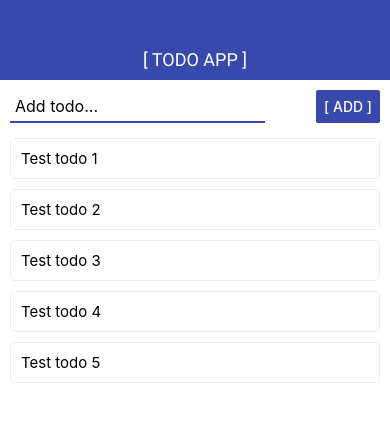
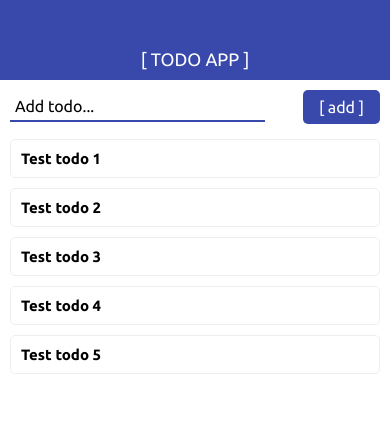
Before and after one commit to andryushque/rn-todo-app, a React Native app: screen / in a window 390 px wide. Shown: the top 422 px of the page. Built offline with nearby package versions, Linux system fonts and the light colour scheme.

Commit message:
Refactor: text and button components, theme

```diff
--- a/App.js
+++ b/App.js
@@ -72,6 +72,8 @@ const App = () => {
     let [fontsLoaded] = useFonts({
         'roboto-regular': require('./assets/fonts/Roboto/Roboto-Regular.ttf'),
         'roboto-bold': require('./assets/fonts/Roboto/Roboto-Bold.ttf'),
+        'ubuntu-regular': require('./assets/fonts/Ubuntu/Ubuntu-Regular.ttf'),
+        'ubuntu-bold': require('./assets/fonts/Ubuntu/Ubuntu-Bold.ttf'),
     });
 
     let content = (
--- a/src/components/AddTodo.js
+++ b/src/components/AddTodo.js
@@ -1,5 +1,6 @@
 import React, { useState } from 'react';
-import { StyleSheet, View, TextInput, Button, Alert } from 'react-native';
+import { StyleSheet, View, TextInput, Alert } from 'react-native';
+import { AppButton } from './ui/AppButton';
 import { THEME } from '../theme';
 
 export const AddTodo = ({ onSubmit }) => {
@@ -28,11 +29,8 @@ export const AddTodo = ({ onSubmit }) => {
                 autoCapitalize={'none'}
                 maxLength={69}
             />
-            <Button
-                title="[ Add ]"
-                color={THEME.COLOR_PRIMARY}
-                onPress={pressHandler}
-            />
+
+            <AppButton onPress={pressHandler} title={'[ Add ]'} />
         </View>
     );
 };
@@ -50,7 +48,9 @@ const styles = StyleSheet.create({
         padding: 5,
         borderStyle: 'solid',
         borderBottomWidth: 2,
-        borderBottomColor: THEME.COLOR_PRIMARY,
+        borderBottomColor: THEME.COLOR.PRIMARY,
+
+        fontFamily: THEME.FONT.PRIMARY.REGULAR,
         fontSize: 16,
     },
 });
--- a/src/components/EditModal.js
+++ b/src/components/EditModal.js
@@ -1,12 +1,6 @@
 import React, { useState } from 'react';
-import {
-    StyleSheet,
-    Modal,
-    View,
-    TextInput,
-    Button,
-    Alert,
-} from 'react-native';
+import { StyleSheet, Modal, View, TextInput, Alert } from 'react-native';
+import { AppButton } from './ui/AppButton';
 import { THEME } from '../theme';
 
 export const EditModal = ({ visible, closeModal, value, updateTodo }) => {
@@ -42,20 +36,16 @@ export const EditModal = ({ visible, closeModal, value, updateTodo }) => {
                 />
 
                 <View style={styles.buttons}>
-                    <View style={styles.button}>
-                        <Button
+                    <AppButton
                         title={'[ Cancel ]'}
-                            color={THEME.COLOR_RED}
                         onPress={onCancel}
+                        style={styles.button_cancel}
                     />
-                    </View>
-                    <View style={styles.button}>
-                        <Button
+                    <AppButton
                         title={'[ Save ]'}
-                            color={THEME.COLOR_PRIMARY}
                         onPress={onUpdate}
+                        style={styles.button_save}
                     />
-                    </View>
                 </View>
             </View>
         </Modal>
@@ -76,8 +66,9 @@ const styles = StyleSheet.create({
 
         borderStyle: 'solid',
         borderBottomWidth: 2,
-        borderBottomColor: THEME.COLOR_PRIMARY,
+        borderBottomColor: THEME.COLOR.PRIMARY,
 
+        fontFamily: THEME.FONT.PRIMARY.REGULAR,
         fontSize: 16,
     },
 
@@ -87,7 +78,12 @@ const styles = StyleSheet.create({
         width: '80%',
     },
 
-    button: {
+    button_save: {
         width: '42%',
+        backgroundColor: THEME.COLOR.PRIMARY,
+    },
+    button_cancel: {
+        width: '42%',
+        backgroundColor: THEME.COLOR.RED,
     },
 });
--- a/src/components/Navbar.js
+++ b/src/components/Navbar.js
@@ -1,11 +1,12 @@
 import React from 'react';
-import { StyleSheet, Text, View } from 'react-native';
+import { StyleSheet, View } from 'react-native';
+import { AppText } from './ui/AppText';
 import { THEME } from '../theme';
 
 export const Navbar = ({ title }) => {
     return (
         <View style={styles.navbar}>
-            <Text style={styles.text}>{title}</Text>
+            <AppText style={styles.text}>{title}</AppText>
         </View>
     );
 };
@@ -15,13 +16,12 @@ const styles = StyleSheet.create({
         alignItems: 'center',
         justifyContent: 'flex-end',
         height: 80,
-        backgroundColor: THEME.COLOR_PRIMARY,
+        backgroundColor: THEME.COLOR.PRIMARY,
     },
 
     text: {
         paddingBottom: 10,
         fontSize: 18,
-        color: THEME.COLOR_WHITE,
-        fontFamily: THEME.FONT_PRIMARY,
+        color: THEME.COLOR.WHITE,
     },
 });
--- a/src/components/TodoItem.js
+++ b/src/components/TodoItem.js
@@ -1,5 +1,6 @@
 import React from 'react';
-import { StyleSheet, View, Text, TouchableOpacity } from 'react-native';
+import { StyleSheet, View, TouchableOpacity } from 'react-native';
+import { AppTextBold } from './ui/AppTextBold';
 import { THEME } from '../theme';
 
 export const TodoItem = ({ todo, onRemove, onOpen }) => {
@@ -10,7 +11,7 @@ export const TodoItem = ({ todo, onRemove, onOpen }) => {
             onLongPress={onRemove.bind(null, todo.id)}
         >
             <View style={styles.todo}>
-                <Text style={styles.text}>{todo.title}</Text>
+                <AppTextBold style={styles.text}>{todo.title}</AppTextBold>
             </View>
         </TouchableOpacity>
     );
@@ -23,12 +24,12 @@ const styles = StyleSheet.create({
         marginBottom: 10,
         padding: 10,
         borderWidth: 1,
-        borderColor: THEME.COLOR_LIGHTGRAY,
+        borderColor: THEME.COLOR.LIGHTGRAY,
         borderRadius: 5,
     },
 
     text: {
         fontSize: 15,
-        color: THEME.COLOR_BLACK,
+        color: THEME.COLOR.BLACK,
     },
 });
--- /dev/null
+++ b/src/components/ui/AppButton.js
@@ -0,0 +1,35 @@
+import React from 'react';
+import { StyleSheet, TouchableOpacity } from 'react-native';
+import { AppText } from './AppText';
+import { THEME } from '../../theme';
+
+export const AppButton = (props) => {
+    return (
+        <TouchableOpacity
+            style={{ ...styles.default, ...props.style }}
+            activeOpacity={0.8}
+            onPress={props.onPress}
+        >
+            <AppText style={{ ...styles.defaultText, ...props.styleText }}>
+                {props.title}
+            </AppText>
+        </TouchableOpacity>
+    );
+};
+
+const styles = StyleSheet.create({
+    default: {
+        paddingVertical: 8,
+        paddingHorizontal: 16,
+        borderRadius: 5,
+        backgroundColor: THEME.COLOR.PRIMARY,
+    },
+
+    defaultText: {
+        fontFamily: THEME.FONT.PRIMARY.REGULAR,
+        fontSize: 16,
+        textTransform: 'lowercase',
+        textAlign: 'center',
+        color: THEME.COLOR.WHITE,
+    },
+});
--- a/src/components/ui/AppCard.js
+++ b/src/components/ui/AppCard.js
@@ -15,9 +15,9 @@ const styles = StyleSheet.create({
         paddingVertical: 10,
         paddingHorizontal: 5,
         borderRadius: 5,
-        backgroundColor: THEME.COLOR_WHITE,
+        backgroundColor: THEME.COLOR.WHITE,
 
-        shadowColor: THEME.COLOR_BLACK,
+        shadowColor: THEME.COLOR.BLACK,
         shadowOpacity: 0.3,
         shadowRadius: 2,
         shadowOffset: {
--- /dev/null
+++ b/src/components/ui/AppText.js
@@ -0,0 +1,17 @@
+import React from 'react';
+import { StyleSheet, Text } from 'react-native';
+import { THEME } from '../../theme';
+
+export const AppText = (props) => {
+    return (
+        <Text style={{ ...styles.default, ...props.style }}>
+            {props.children}
+        </Text>
+    );
+};
+
+const styles = StyleSheet.create({
+    default: {
+        fontFamily: THEME.FONT.PRIMARY.REGULAR,
+    },
+});
--- /dev/null
+++ b/src/components/ui/AppTextBold.js
@@ -0,0 +1,17 @@
+import React from 'react';
+import { StyleSheet, Text } from 'react-native';
+import { THEME } from '../../theme';
+
+export const AppTextBold = (props) => {
+    return (
+        <Text style={{ ...styles.default, ...props.style }}>
+            {props.children}
+        </Text>
+    );
+};
+
+const styles = StyleSheet.create({
+    default: {
+        fontFamily: THEME.FONT.PRIMARY.BOLD,
+    },
+});
--- a/src/screens/MainScreen.js
+++ b/src/screens/MainScreen.js
@@ -1,5 +1,5 @@
 import React from 'react';
-import { StyleSheet, View, FlatList, Text, Image } from 'react-native';
+import { StyleSheet, View, FlatList, Image } from 'react-native';
 import { AddTodo } from '../components/AddTodo';
 import { TodoItem } from '../components/TodoItem';
 
--- a/src/screens/TodoScreen.js
+++ b/src/screens/TodoScreen.js
@@ -1,7 +1,9 @@
 import React, { useState } from 'react';
-import { StyleSheet, View, Text, Button, TouchableOpacity } from 'react-native';
+import { StyleSheet, View } from 'react-native';
 
 import { AppCard } from '../components/ui/AppCard';
+import { AppTextBold } from '../components/ui/AppTextBold';
+import { AppButton } from '../components/ui/AppButton';
 import { EditModal } from '../components/EditModal';
 import { THEME } from '../theme';
 
@@ -26,27 +28,26 @@ export const TodoScreen = ({ todo, goBack, removeTodo, updateTodo }) => {
             />
 
             <AppCard style={styles.card}>
-                <Text style={styles.title}>{todo.title}</Text>
-                <TouchableOpacity onPress={openModal} activeOpacity={0.5}>
-                    <Text style={styles.button_edit}>[ Edit ]</Text>
-                </TouchableOpacity>
+                <AppTextBold style={styles.title}>{todo.title}</AppTextBold>
+                <AppButton
+                    title={'[ Edit ]'}
+                    onPress={openModal}
+                    style={styles.button_edit}
+                    styleText={styles.button_edit_text}
+                />
             </AppCard>
 
             <View style={styles.buttons}>
-                <View style={styles.button}>
-                    <Button
+                <AppButton
                     title={'[ Go back ]'}
-                        color={THEME.COLOR_GREY}
                     onPress={goBack}
+                    style={styles.button_back}
                 />
-                </View>
-                <View style={styles.button}>
-                    <Button
+                <AppButton
                     title={'[ Remove ]'}
-                        color={THEME.COLOR_RED}
                     onPress={() => removeTodo(todo.id)}
+                    style={styles.button_remove}
                 />
-                </View>
             </View>
         </View>
     );
@@ -56,7 +57,6 @@ const styles = StyleSheet.create({
     title: {
         fontSize: 16,
     },
-
     card: {
         marginBottom: 20,
     },
@@ -65,14 +65,20 @@ const styles = StyleSheet.create({
         flexDirection: 'row',
         justifyContent: 'space-between',
     },
-
-    button: {
-        width: '42%',
+    button_back: {
+        width: '32%',
+        backgroundColor: THEME.COLOR.GREY,
     },
-
+    button_remove: {
+        width: '32%',
+        backgroundColor: THEME.COLOR.RED,
+    },
     button_edit: {
-        fontSize: 16,
-        textTransform: 'lowercase',
-        color: THEME.COLOR_PRIMARY,
+        paddingVertical: 5,
+        paddingHorizontal: 5,
+        backgroundColor: 'transparent',
+    },
+    button_edit_text: {
+        color: THEME.COLOR.PRIMARY,
     },
 });
--- a/src/theme.js
+++ b/src/theme.js
@@ -1,11 +1,21 @@
 export const THEME = {
-    COLOR_PRIMARY: '#3949ab',
-    COLOR_RED: '#e53935',
-    COLOR_BLACK: '#000',
-    COLOR_WHITE: '#fff',
-    COLOR_GREY: '#757575',
-    COLOR_LIGHTGRAY: '#eee',
+    COLOR: {
+        PRIMARY: '#3949ab',
+        RED: '#e53935',
+        BLACK: '#000',
+        WHITE: '#fff',
+        GREY: '#757575',
+        LIGHTGRAY: '#eee',
+    },
 
-    FONT_PRIMARY: 'roboto-regular',
-    FONT_PRIMARY_BOLD: 'roboto-bold',
+    FONT: {
+        PRIMARY: {
+            REGULAR: 'ubuntu-regular',
+            BOLD: 'ubuntu-bold',
+        },
+        SECONDARY: {
+            REGULAR: 'roboto-regular',
+            BOLD: 'roboto-bold',
+        },
+    },
 };
```
Also changed, not shown: assets/fonts/Ubuntu/Ubuntu-Bold.ttf (added), assets/fonts/Ubuntu/Ubuntu-Regular.ttf (added). Lines whose indentation alone changed are shown as unchanged.
